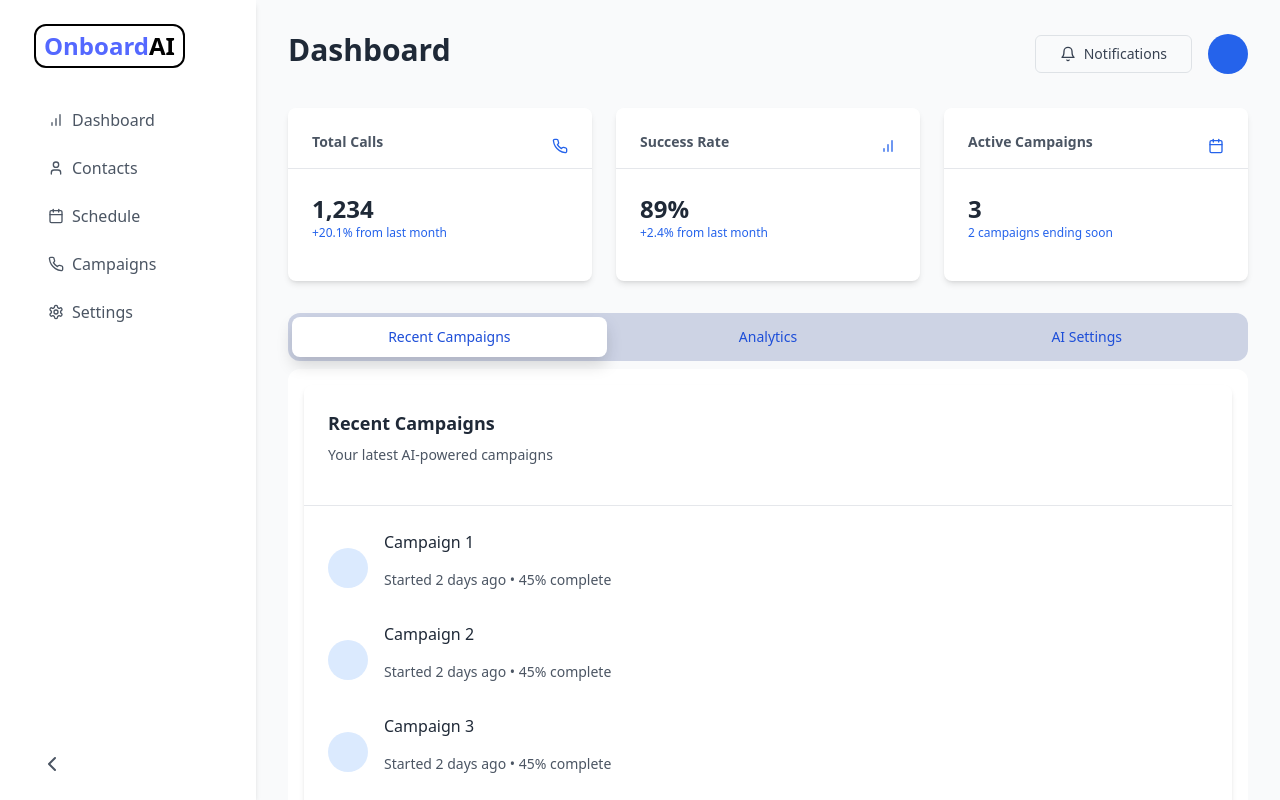
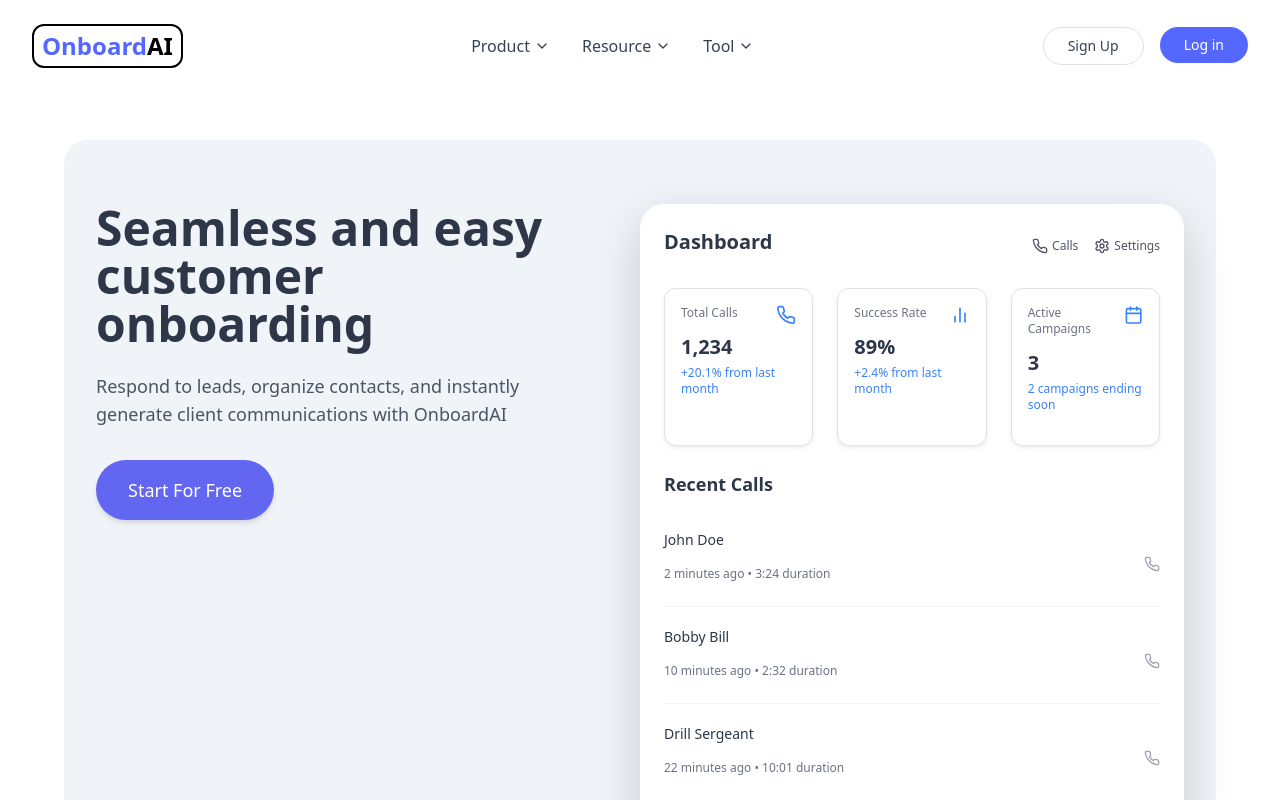
Before and after one commit to AnikSingha/OnboardingAI, a React (Create React App) app: page / in a window 1280 px wide. Shown: the top 800 px of the page. Built offline with nearby package versions, Linux system fonts and the light colour scheme; no server answers.

Commit message:
Update App.js

```diff
--- a/src/App.js
+++ b/src/App.js
@@ -25,7 +25,7 @@ function App() {
     <Router>
       <AuthProvider>
         <Routes>
-          <Route path="/" element={<Dashboard />} />
+          <Route path="/" element={<LandingPage />} />
           <Route path="/setup" element={<BusinessSetup />} />
           <Route path="/ai-prompts" element={<AIPrompts />} />
           <Route path="/sign-up" element={<SignUpPage />} />
```
